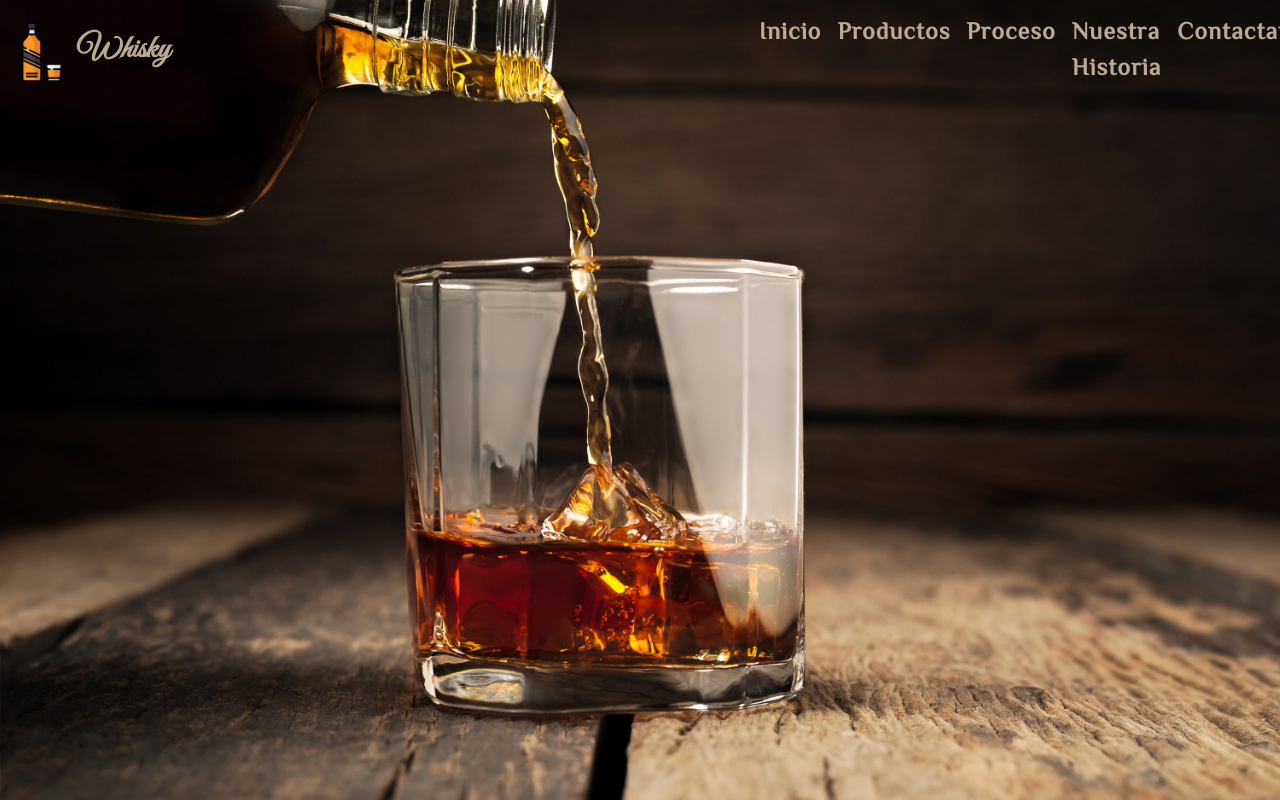
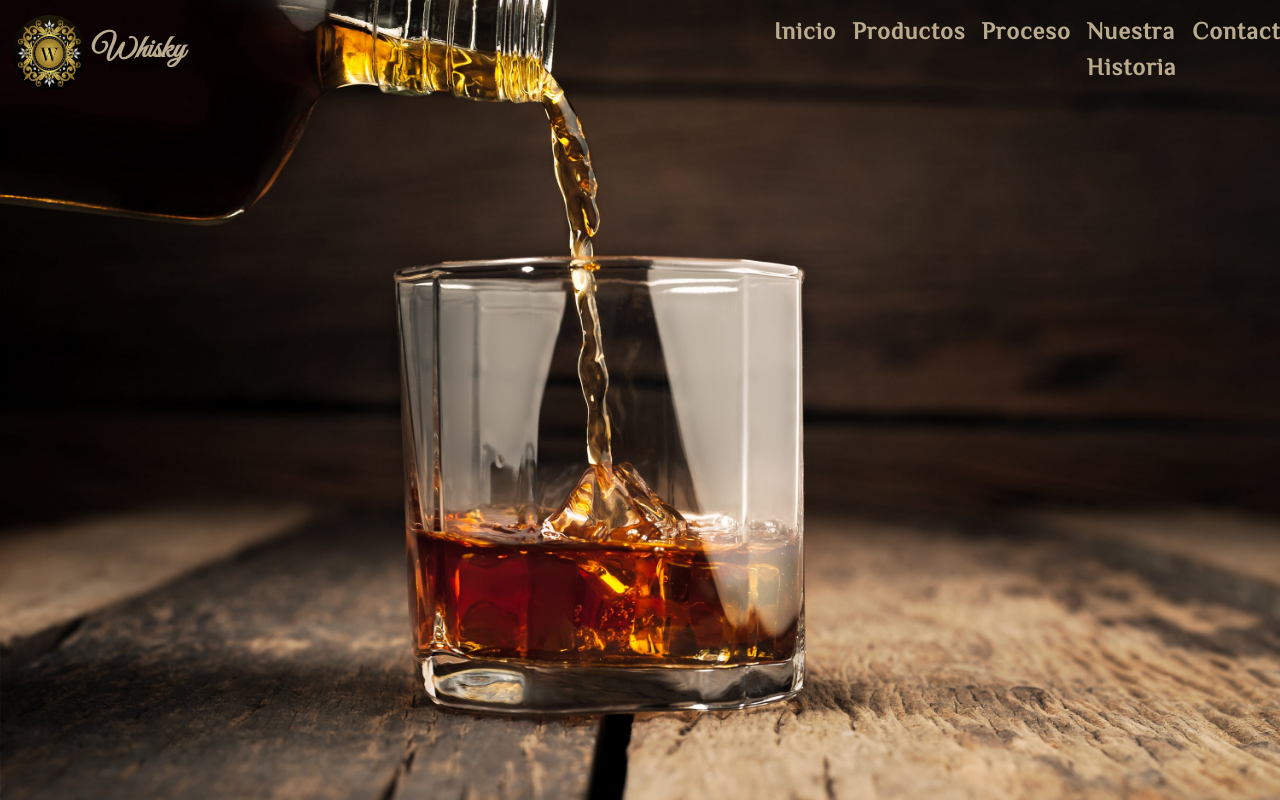
Before and after one commit to matiiezequiiel/Whisky_Aguirre_Matias, a website: page index.html in a window 1280 px wide. Shown: the top 800 px of the page. Drawn offline with nearby package versions, Linux system fonts and the light colour scheme.

Commit message:
diseño cabecera

```diff
--- a/index.html
+++ b/index.html
@@ -17,7 +17,7 @@
         <nav class="navbar navbar-expand-lg navbar-light" id="menu" >
           <div class="container-fluid">
             <a class="navbar-brand" href="./index.html">
-              <img src="./assets/Logo_whisky.png" alt="logo" width="60" height="60" class="d-inline align-text-center">
+              <img src="./assets/pngtree-luxury-gold-hotel-letter-w-logo-image_530034.jpg" alt="logo" width="75" height="75" class="d-inline align-text-center" style="border-radius:50%;">
               <p class="d-inline fs-2 fw-bold pt-lg-3">Whisky</p>
             </a>
             <button class="navbar-toggler" type="button" data-bs-toggle="collapse" data-bs-target="#navbarSupportedContent" aria-controls="navbarSupportedContent" aria-expanded="false" aria-label="Toggle navigation">
--- a/scss/origen.scss
+++ b/scss/origen.scss
@@ -36,6 +36,9 @@ html {
   width: 100vw;
   #menu {
     background-color: transparent;
+    img{
+      border-radius: 50%;
+    }
     .navbar-toggler {
       background-color: #baab8f;
     }
```
Also changed, not shown: assets/istockphoto-1249615342-170667a.jpg (added), assets/pngtree-luxury-gold-hotel-letter-w-logo-image_530034.jpg (added), css/destino.css.
